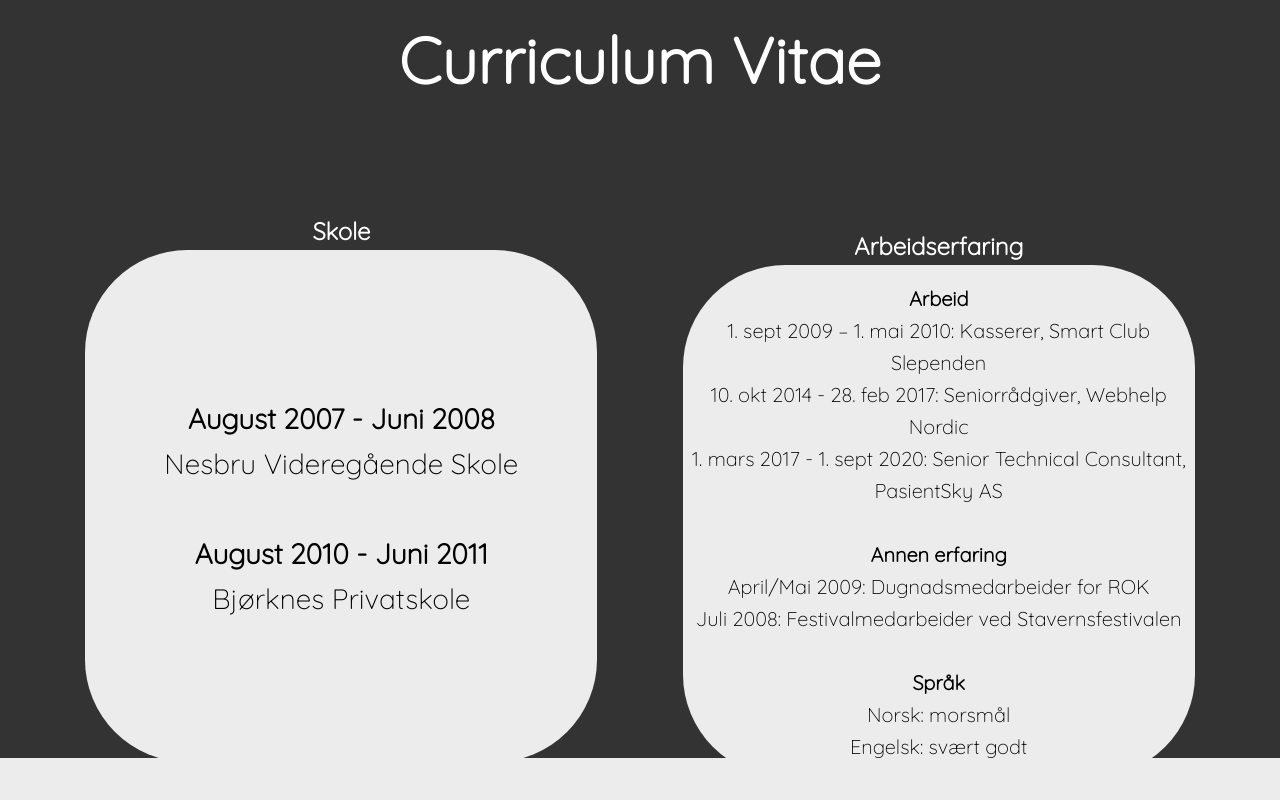
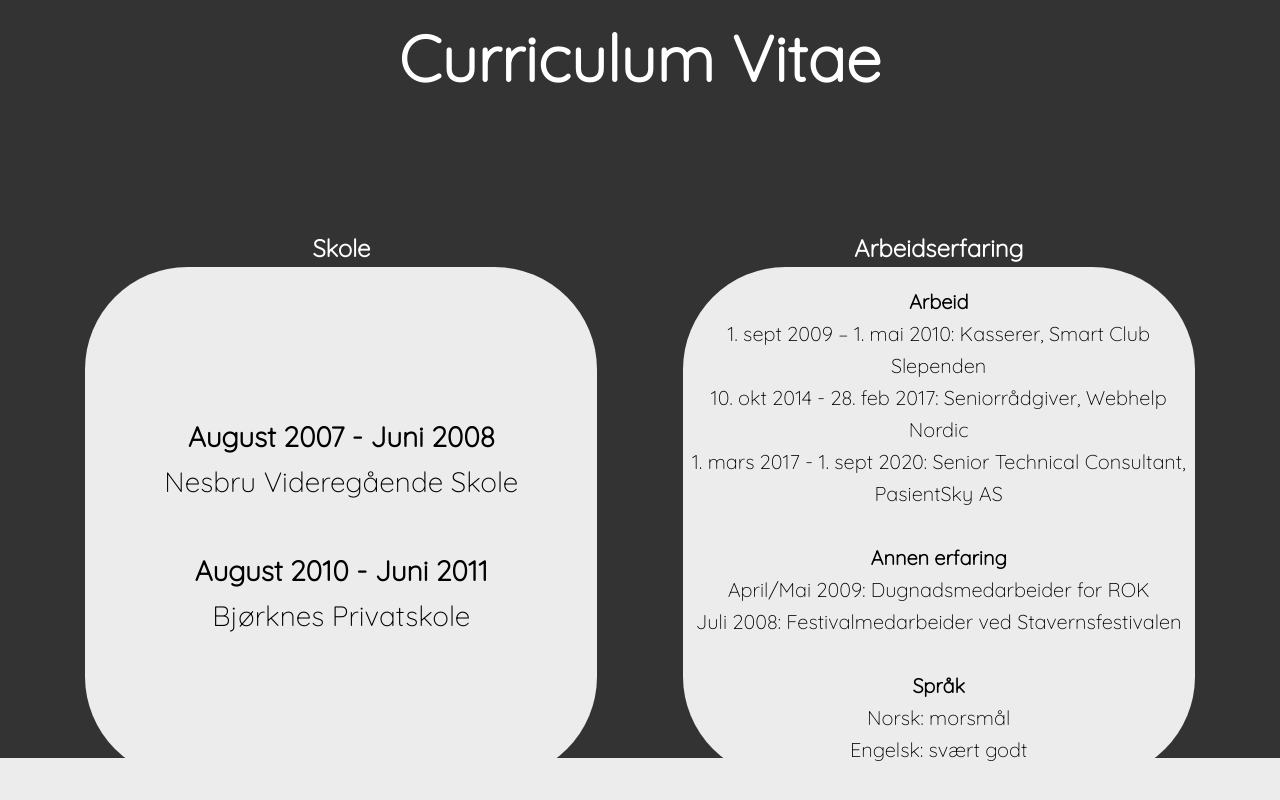
Before and after one commit to Erikhvam/react-cv-app, a React (Create React App) app: page / in a window 1280 px wide. Shown: the part 842-1642 px from the top of the page. Built offline with nearby package versions, Linux system fonts and the light colour scheme.

Commit message:
changed some css

```diff
--- a/src/App.scss
+++ b/src/App.scss
@@ -73,10 +73,12 @@ h1 {
 	}
 	&__right {
 		font-size: 1rem;
+		text-align: center;
 		@media (min-width: 992px) {
 			width: 48%;
 			padding-left: 10px;
 			font-size: 1.5rem;
+			text-align: left;
 			h1 {
 				text-align: left;
 				align-self: flex-start;
@@ -87,33 +89,6 @@ h1 {
 	// 	text-align: left;
 	// 	align-self: flex-start;
 	// }
-}
-
-.about {
-	display: flex;
-	flex-direction: column;
-	width: 50%;
-	font-size: 1rem;
-
-	@media (min-width: 992px) {
-		display: flex;
-		flex-direction: row;
-		justify-content: space-evenly;
-		align-self: normal;
-		margin-top: 100px;
-		width: auto;
-	}
-
-	&__left {
-		@media (min-width: 992px) {
-			width: auto;
-		}
-	}
-	&__right {
-		@media (min-width: 992px) {
-			width: auto;
-		}
-	}
 }
 
 section:nth-child(even) {
--- a/src/components/About/About.js
+++ b/src/components/About/About.js
@@ -10,7 +10,7 @@ export const About = () => {
 					<h1>Curriculum Vitae</h1>
 				</div>
 				<div className="about">
-					<div className="about__left">
+					<div className="about__box">
 						<h2>Skole</h2>
 						<div className="image1">
 							<img
@@ -34,7 +34,7 @@ export const About = () => {
 						</div>
 					</div>
 
-					<div className="about__right">
+					<div className="about__box">
 						<h2>Arbeidserfaring</h2>
 						<div className="image2">
 							<img
--- a/src/components/About/About.scss
+++ b/src/components/About/About.scss
@@ -5,8 +5,32 @@
 	}
 }
 
-.about__left > h2 {
-	text-align: center;
+.about {
+	display: flex;
+	flex-direction: column;
+	width: 50%;
+	font-size: 1rem;
+
+	@media (min-width: 992px) {
+		display: flex;
+		flex-direction: row;
+		justify-content: space-evenly;
+		align-self: normal;
+		margin-top: 100px;
+		width: auto;
+	}
+
+	&__box {
+		> h2 {
+			text-align: center;
+			padding-top: 20px;
+		}
+		@media (min-width: 992px) {
+			width: auto;
+			align-self: flex-end;
+			text-align: center;
+		}
+	}
 }
 
 .about__right > h2 {
```
